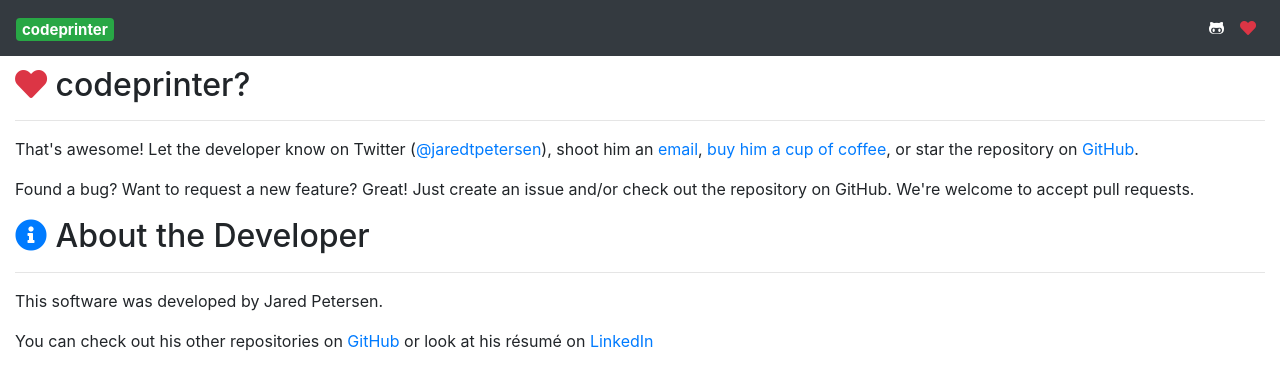
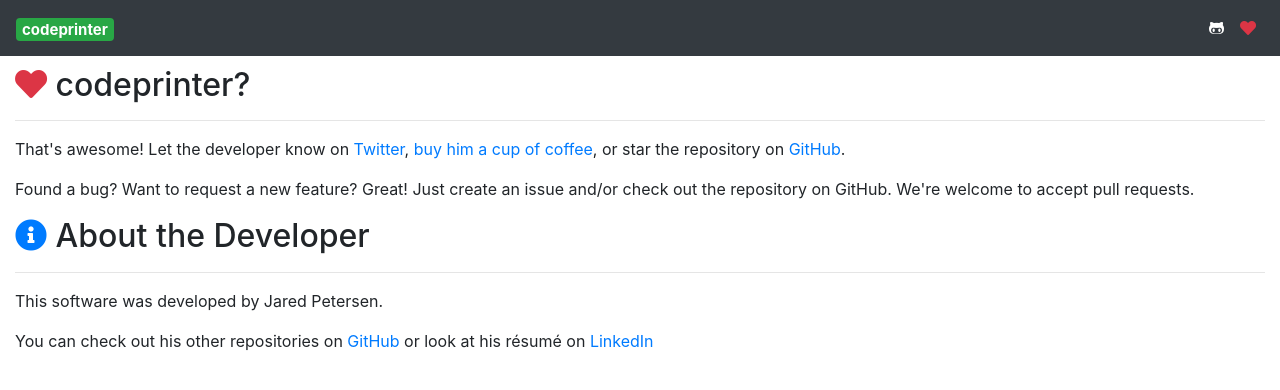
Before and after one commit to jaredpetersen/codeprinter, a React (Create React App) app: page /heart in a window 1280 px wide. Shown: the top 390 px of the page. Built offline with nearby package versions, Linux system fonts and the light colour scheme; a web font is replaced by a local one.

Commit message:
changed donation and other links in heart

```diff
--- a/src/heart/index.js
+++ b/src/heart/index.js
@@ -8,7 +8,7 @@
         <Col>
           <h2><i className="fas fa-heart text-danger" title='Heart'></i> codeprinter?</h2>
           <hr />
-          <p>That's awesome! Let the developer know on Twitter (<a href='https://twitter.com/jaredtpetersen' target='_blank' rel='noopener noreferrer'>@jaredtpetersen</a>), shoot him an <a href='mailto:jaredtoddpetersen@gmail.com'>email</a>, <a href="https://www.paypal.com/cgi-bin/webscr?cmd=_donations&amp;business=JGJAC7UKRAB9J&amp;lc=US&amp;item_name=CodePrinter%20%2d%20Buy%20me%20a%20Coffee&amp;currency_code=USD&amp;bn=PP%2dDonationsBF%3abtn_donate_SM%2egif%3aNonHosted" target="_blank" rel='noopener noreferrer'>buy him a cup of coffee</a>, or star the repository on <a href='https://github.com/jaredpetersen/codeprinter' target='_blank' rel='noopener noreferrer'>GitHub</a>.</p>
+          <p>That's awesome! Let the developer know on <a href='https://twitter.com/jaredtpetersen' target='_blank' rel='noopener noreferrer'>Twitter</a>, <a href="https://paypal.me/jaredtpetersen" target="_blank" rel='noopener noreferrer'>buy him a cup of coffee</a>, or star the repository on <a href='https://github.com/jaredpetersen/codeprinter' target='_blank' rel='noopener noreferrer'>GitHub</a>.</p>
           <p>Found a bug? Want to request a new feature? Great! Just create an issue and/or check out the repository on GitHub. We're welcome to accept pull requests.</p>
 
           <h2><i className="fas fa-info-circle text-primary" title='Info'></i> About the Developer</h2>
```
Also changed, not shown: 1 other file (tests, documents, lock files or other folders).
